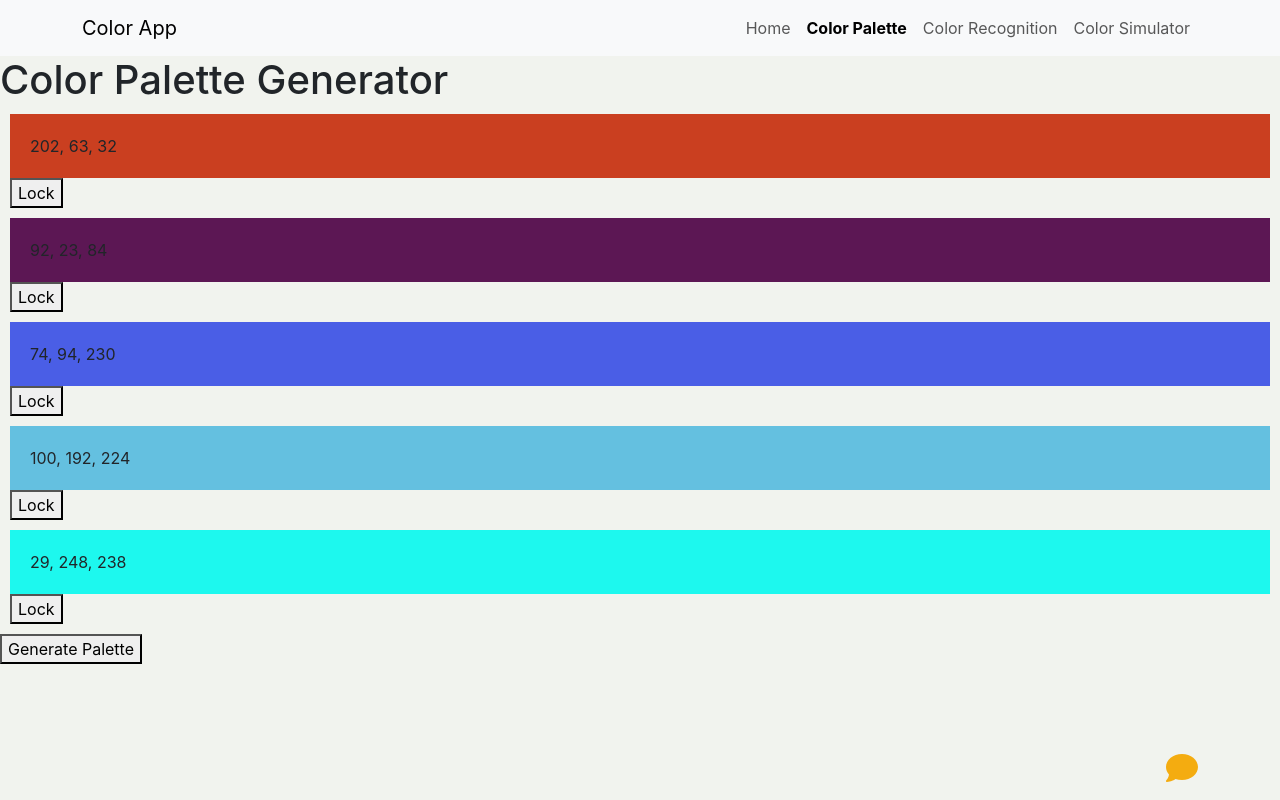
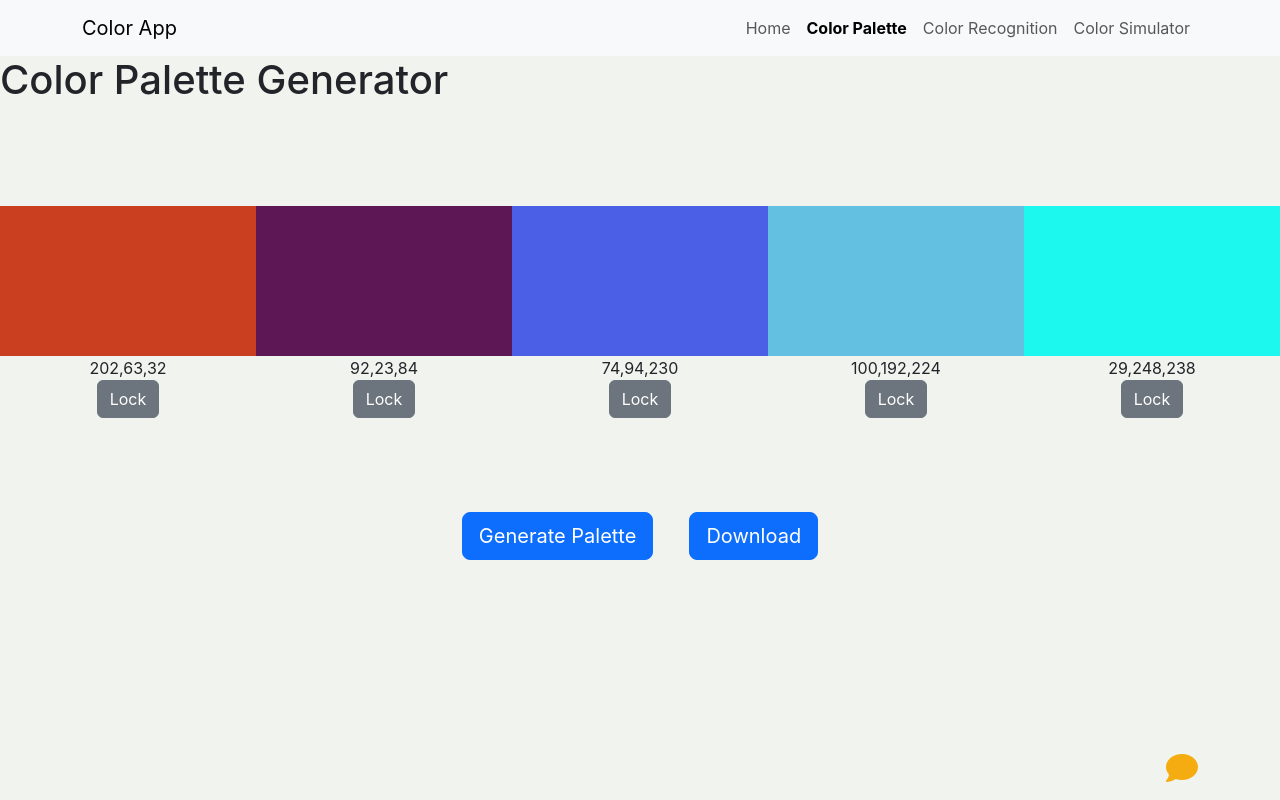
Before and after one commit to wajdialjedaani/color-accessibility-app, a Next.js app in the folder frontend/: page /pages/palette in a window 1280 px wide. Built offline with nearby package versions, Linux system fonts and the light colour scheme.

Commit message:
update styling

```diff
--- a/frontend/src/app/components/Palette.js
+++ b/frontend/src/app/components/Palette.js
@@ -47,27 +47,34 @@ const Palette = () => {
   }, []); // Run only once when the component mounts
 
   return (
-    <div>
+    <div class="d-flex flex-column">
       <h1>Color Palette Generator</h1>
-      <div>
+      <div class="d-flex flex-row justify-content-between align-items-strech .flex-{grow|shrink}-1" style={{ minHeight: '400px' }} >
         {colors.map((color, index) => (
-          <div key={index} style={{ margin: '10px' }}>
-            <div
+          <div class="d-flex flex-column justify-content-center align-items-center align-content-end" key={index} style={{ width: '100%', position: 'relative' }} >
+            <div class=".flex-{grow|shrink}-1 d-flex justify-content-strech align-items-center"
               style={{
                 backgroundColor: `rgb(${color.join(',')})`,
-                padding: '20px',
                 border: lockedColors[index] ? '2px solid #000' : 'none',
+                margin: '0',
+                width: '100%',
+                height: '150px'
               }}
             >
-              {color.join(', ')}
             </div>
-            <button onClick={() => handleLockColor(index)}>
+            <label>{color.join(',')}</label>
+            <button type="button" class="btn btn-secondary" onClick={() => handleLockColor(index)}>
               {lockedColors[index] ? 'Unlock' : 'Lock'}
             </button>
           </div>
         ))}
       </div>
-      <button onClick={handleGeneratePalette}>Generate Palette</button>
+      <div class="d-flex justify-content-center">
+      <div class="d-flex justify-content-around" style={{gap: '36px'}}>
+        <button class="btn btn-primary btn-lg" type="submit" onClick={handleGeneratePalette}>Generate Palette</button>
+        <button class="btn btn-primary btn-lg" type="submit">Download</button>
+      </div>
+      </div>
     </div>
   );
 };
```
